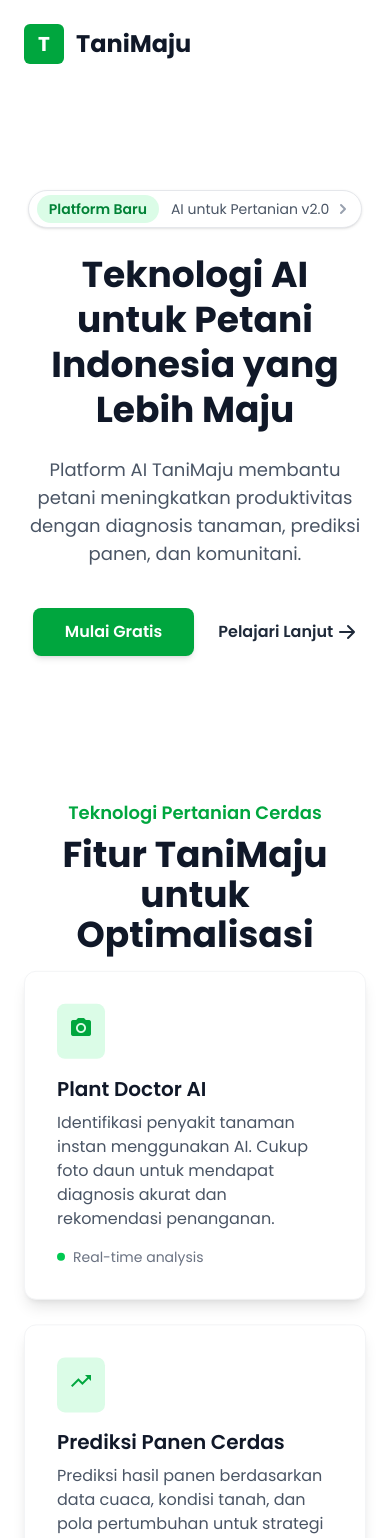
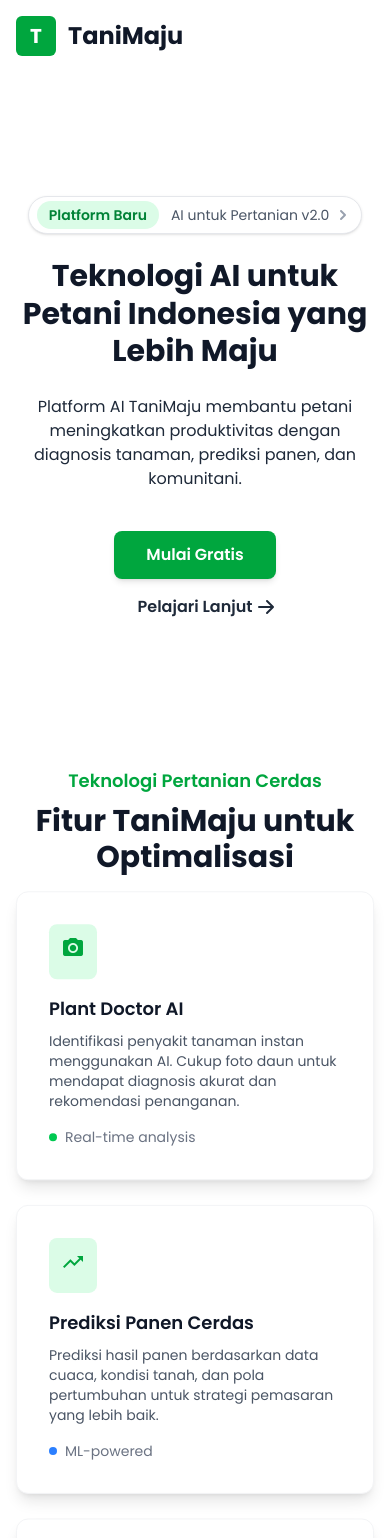
Before and after one commit to DimasHAS/lomba-tic, a Next.js app: page / in a window 390 px wide. Shown: the top 1538 px of the page. Built offline with nearby package versions, Linux system fonts and the light colour scheme.

Commit message:
style(homepage): adjust responsive spacing and typography
Update padding, margins, and font sizes across components to improve mobile responsiveness. Reorder grid items on mobile for better content flow. Simplify button layout on small screens.

```diff
--- a/src/app/page.tsx
+++ b/src/app/page.tsx
@@ -134,12 +134,12 @@ export default function Home() {
 
   return (
     <div className="bg-white text-gray-800 overflow-x-hidden">
-      <div className="container mx-auto px-6 md:px-8">
+      <div className="container mx-auto px-4 md:px-8">
         <motion.header
           initial={{ opacity: 0, y: -50 }}
           animate={{ opacity: 1, y: 0 }}
           transition={{ duration: 0.5 }}
-          className="flex justify-between items-center py-6 mb-10 md:mb-20"
+          className="flex justify-between items-center py-4 md:py-6 mb-10 md:mb-20"
         >
           <div className="flex items-center">
             <div className="bg-green-600 text-white font-bold text-xl w-10 h-10 flex items-center justify-center rounded-md mr-3">
@@ -150,13 +150,13 @@ export default function Home() {
         </motion.header>
 
         <main ref={mainRef}>
-          <div className="grid grid-cols-1 md:grid-cols-2 gap-12 md:gap-16 items-center min-h-[70vh]">
+          <div className="grid grid-cols-1 md:grid-cols-2 gap-8 md:gap-16 items-center min-h-[70vh] py-10 md:py-0">
             <motion.div
               style={{ y: yText, opacity: opacityText }}
               initial="hidden"
               animate="visible"
               variants={containerVariants}
-              className="text-center md:text-left"
+              className="text-center md:text-left order-2 md:order-1"
             >
               <motion.div variants={itemVariants} className="inline-flex items-center bg-white border border-gray-200 rounded-full py-1 px-2 mb-6 shadow-sm">
                 <span className="bg-green-100 text-green-700 text-sm font-semibold rounded-full px-3 py-1">
@@ -178,14 +178,14 @@ export default function Home() {
                   ></path>
                 </svg>
               </motion.div>
-              <motion.h1 variants={itemVariants} className="text-4xl md:text-5xl lg:text-6xl font-bold text-gray-900 leading-tight mb-6">
+              <motion.h1 variants={itemVariants} className="text-3xl sm:text-4xl md:text-5xl lg:text-6xl font-bold text-gray-900 leading-tight mb-6">
                 Teknologi AI untuk Petani Indonesia yang Lebih Maju
               </motion.h1>
-              <motion.p variants={itemVariants} className="text-gray-600 text-lg max-w-xl mx-auto md:mx-0 mb-10">
+              <motion.p variants={itemVariants} className="text-base md:text-lg max-w-xl mx-auto md:mx-0 mb-10">
                   Platform AI TaniMaju membantu petani meningkatkan produktivitas
                   dengan diagnosis tanaman, prediksi panen, dan komunitani.
                 </motion.p>
-              <motion.div variants={itemVariants} className="flex items-center justify-center md:justify-start">
+              <motion.div variants={itemVariants} className="flex flex-col sm:flex-row items-center justify-center md:justify-start gap-4">
                 <motion.a
                   className="bg-green-600 text-white font-semibold py-3 px-8 rounded-lg shadow-md hover:bg-green-700 transition duration-300"
                   href="/login"
@@ -217,7 +217,7 @@ export default function Home() {
             </motion.div>
             <motion.div
               style={{ y: yImage, scale: scaleImage }}
-              className="relative hidden md:block"
+              className="relative hidden md:block order-1 md:order-2"
             >
               <div className="absolute -top-4 -left-4 w-full h-full bg-gray-100 rounded-2xl transform -rotate-3"></div>
               <div className="relative bg-white rounded-2xl shadow-xl p-6 border border-gray-200">
@@ -278,11 +278,11 @@ export default function Home() {
           </div>
         </main>
 
-        <AnimatedSection className="py-20 md:py-28">
+        <AnimatedSection className="py-16 md:py-28">
           <div ref={featuresRef}>
             <div className="text-center mb-16">
               <p className="text-lg text-green-600 font-semibold">Teknologi Pertanian Cerdas</p>
-              <h2 className="text-4xl md:text-5xl font-bold text-gray-900 mt-2">
+              <h2 className="text-3xl md:text-4xl lg:text-5xl font-bold text-gray-900 mt-2">
                 Fitur TaniMaju untuk Optimalisasi
               </h2>
             </div>
@@ -302,10 +302,10 @@ export default function Home() {
                       <span className="material-icons text-green-600 text-3xl">{feature.icon}</span>
                     </div>
                   </div>
-                  <h3 className="text-xl font-semibold text-gray-900 mb-2">
+                  <h3 className="text-lg md:text-xl font-semibold text-gray-900 mb-2">
                     {feature.title}
                   </h3>
-                  <p className="text-gray-600 mb-4">
+                  <p className="text-sm md:text-base text-gray-600 mb-4">
                     {feature.desc}
                   </p>
                   <div className="flex items-center text-sm text-gray-500">
@@ -318,7 +318,7 @@ export default function Home() {
           </div>
         </AnimatedSection>
 
-        <AnimatedSection className="py-20 md:py-28 bg-gray-50 rounded-2xl">
+        <AnimatedSection className="py-16 md:py-28 bg-gray-50 rounded-2xl">
           <div className="text-center">
             <h2 className="text-4xl md:text-5xl font-bold text-gray-900">TaniMaju dalam Aksi</h2>
             <p className="mt-4 text-lg text-gray-600 max-w-3xl mx-auto">
@@ -347,7 +347,7 @@ export default function Home() {
           </motion.div>
         </AnimatedSection>
 
-        <AnimatedSection className="py-20 md:py-28">
+        <AnimatedSection className="py-16 md:py-28">
           <div ref={testimonialsRef}>
             <div className="text-center mb-16">
               <span className="inline-block bg-green-100 text-green-700 text-sm font-semibold px-4 py-1 rounded-full">
@@ -374,7 +374,7 @@ export default function Home() {
                   >
                     format_quote
                   </span>
-                  <p className="text-gray-600 mt-10 mb-6 z-10 relative">
+                  <p className="text-base md:text-lg text-gray-600 mt-10 mb-6 z-10 relative">
                     {testimonial.quote}
                   </p>
                   <div className="flex items-center">
@@ -414,7 +414,7 @@ export default function Home() {
                     src={testimonial.avatar}
                   />
                   <div className="flex-1">
-                    <p className="text-gray-600">
+                    <p className="text-sm md:text-base text-gray-600">
                       {testimonial.quote}
                     </p>
                     <p className="font-semibold text-gray-900 mt-4">{testimonial.name}</p>
@@ -432,8 +432,8 @@ export default function Home() {
           <div className="bg-green-50 rounded-2xl p-10 md:p-16 relative overflow-hidden">
             <div className="grid md:grid-cols-2 gap-8 items-center">
               <div>
-                <h2 className="text-3xl md:text-4xl font-bold text-gray-900 mb-4">Dapatkan Wawasan Pertanian Langsung di Email Anda</h2>
-                <p className="text-gray-600 text-lg mb-8">
+                <h2 className="text-2xl md:text-3xl lg:text-4xl font-bold text-gray-900 mb-4">Dapatkan Wawasan Pertanian Langsung di Email Anda</h2>
+                <p className="text-sm md:text-base text-gray-600 text-lg mb-8">
                   Berlangganan buletin mingguan kami untuk mendapatkan tips, trik, dan berita terbaru seputar teknologi pertanian modern.
                 </p>
               </div>
@@ -461,8 +461,8 @@ export default function Home() {
           </div>
         </AnimatedSection>
 
-        <footer className="py-16">
-          <div className="grid grid-cols-1 md:grid-cols-4 lg:grid-cols-5 gap-8">
+        <footer className="py-10 md:py-16">
+          <div className="grid grid-cols-1 sm:grid-cols-2 md:grid-cols-4 lg:grid-cols-5 gap-8">
             <div className="lg:col-span-2 pr-8">
               <div className="flex items-center mb-4">
                 <div className="bg-green-600 text-white font-bold text-xl w-10 h-10 flex items-center justify-center rounded-md mr-3">
@@ -470,7 +470,7 @@ export default function Home() {
                 </div>
                 <span className="text-2xl font-bold text-gray-900">TaniMaju</span>
               </div>
-              <p className="text-gray-600">
+              <p className="text-sm md:text-base text-gray-600">
                 Memberdayakan petani Indonesia dengan teknologi AI terdepan.
               </p>
             </div>
```
